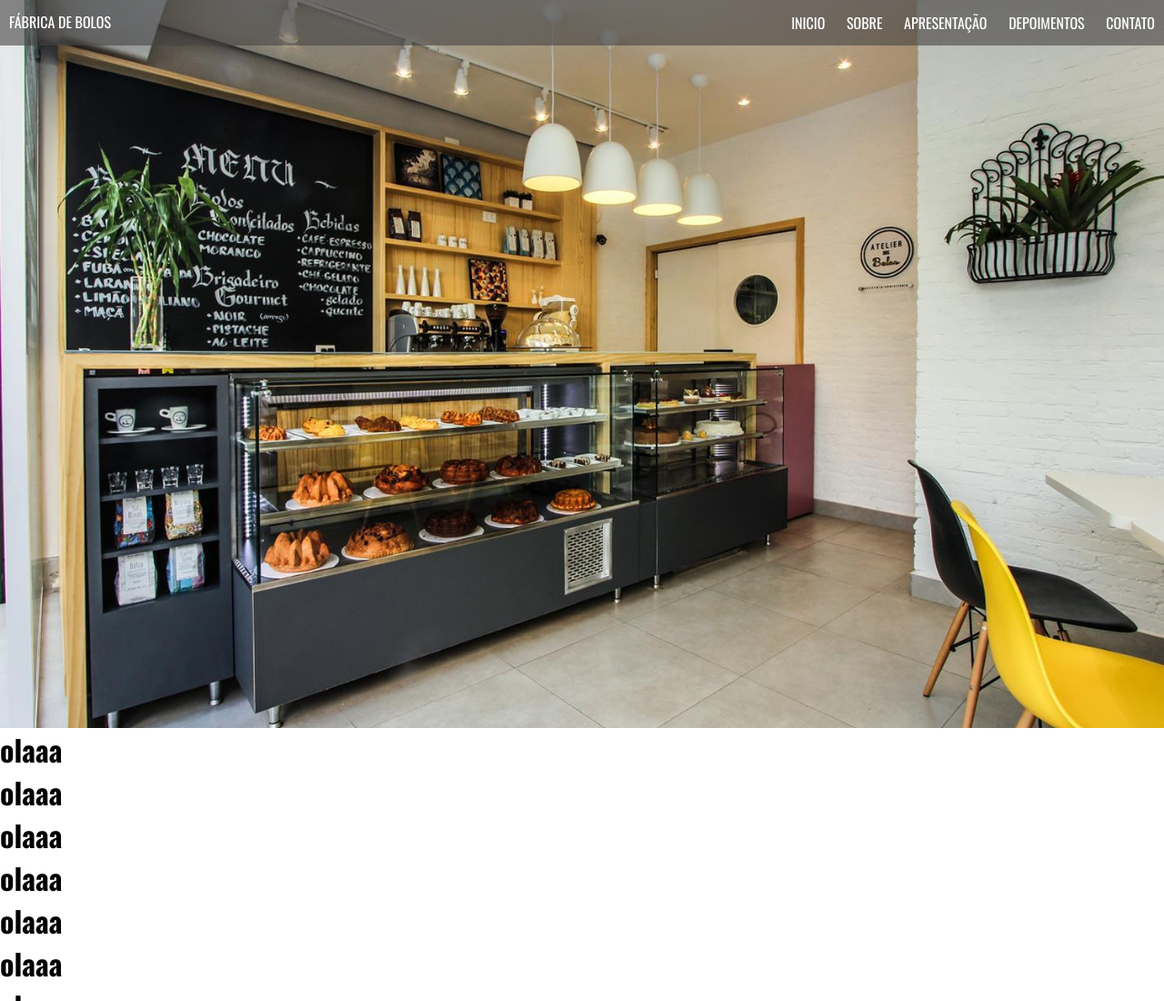
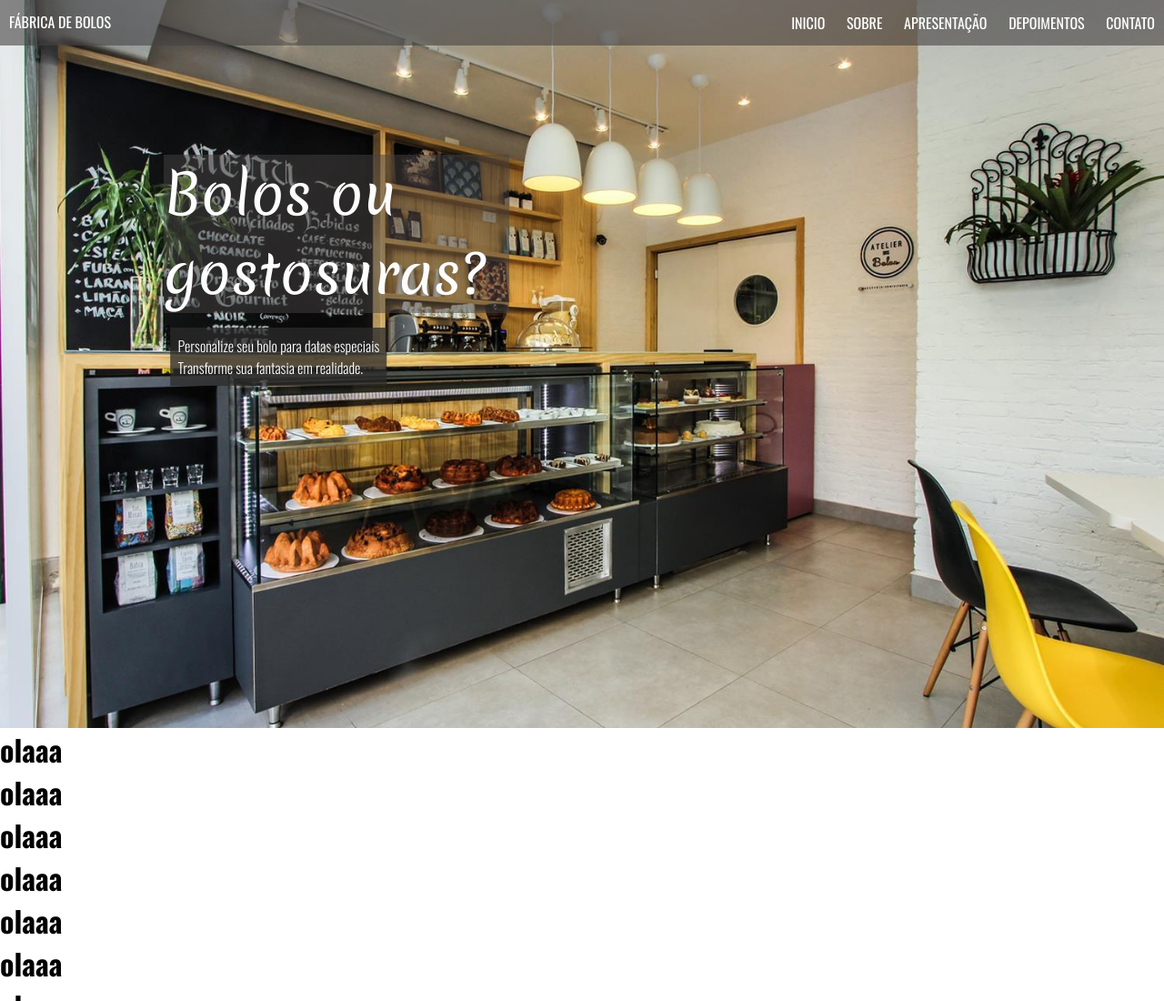
Before and after one commit to Lucas-HDS/Fabrica-de-Bolos, a plain HTML site: page index.html in a window 1280 px wide. Shown: the top 1100 px of the page at 91% size. Drawn offline with nearby package versions, Linux system fonts and the light colour scheme.

Commit message:
header em processo

```diff
--- a/css/style.css
+++ b/css/style.css
@@ -1,4 +1,5 @@
 @import url('https://fonts.googleapis.com/css2?family=Oswald:wght@300;400;500;600;700&display=swap');
+@import url('https://fonts.googleapis.com/css2?family=Merienda:wght@400;700&display=swap');
 
 *{
     margin: 0;
@@ -56,3 +57,32 @@ nav ul li a{
     color: white;
     text-transform: uppercase;
 }
+
+.slogan{
+    position: absolute;
+    top: 170px;
+    left: 20%;
+    transform: translateX(-20%);
+    max-width: 380px;
+    background-color: rgba(70, 67, 67,.5)
+}
+
+.slogan h1{
+    font-family: 'Merienda', cursive;
+    color: rgb(253, 253, 253);
+    font-size: 60px;
+    font-weight: 400;
+    text-align: left;
+}
+
+header h4{
+    position: absolute;
+    top: 360px;
+    left: 18%;
+    transform: translateX(-18%);
+    text-align: left;
+    color: white;
+    background-color: rgba(44, 43, 43, 0.76);
+    padding: 8px;
+    font-weight: lighter;
+}
--- a/index.html
+++ b/index.html
@@ -24,8 +24,10 @@
             </ul>
 
             <div class="slogan">
-
+                <h1>Bolos ou gostosuras?</h1>
             </div>
+            <h4>Personalize seu bolo para datas especiais<br>
+                Transforme sua fantasia em realidade.</h4>
         </nav>
     </header>
 
```
Also changed, not shown: imagens/bg3.jpg (added).
